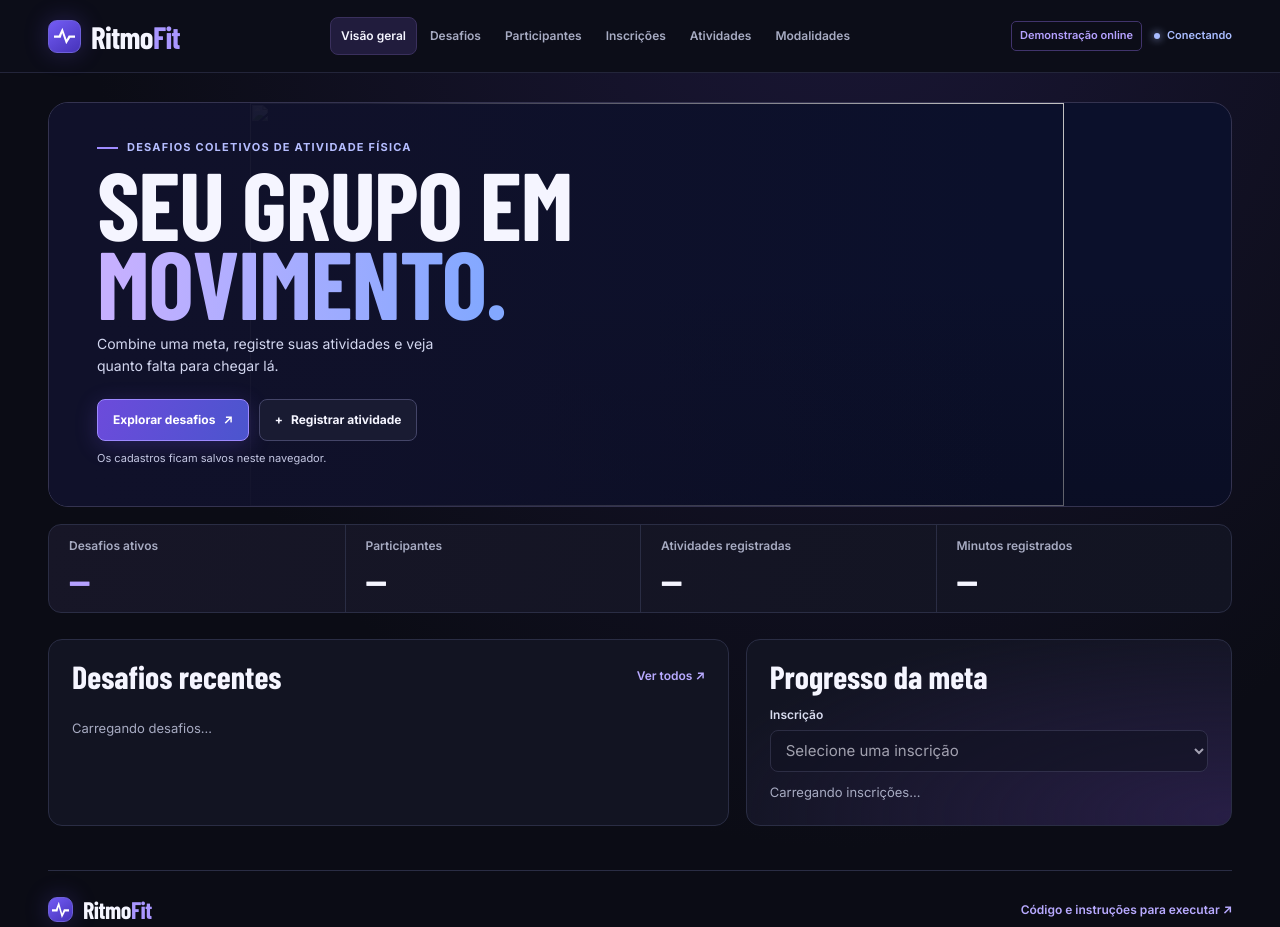
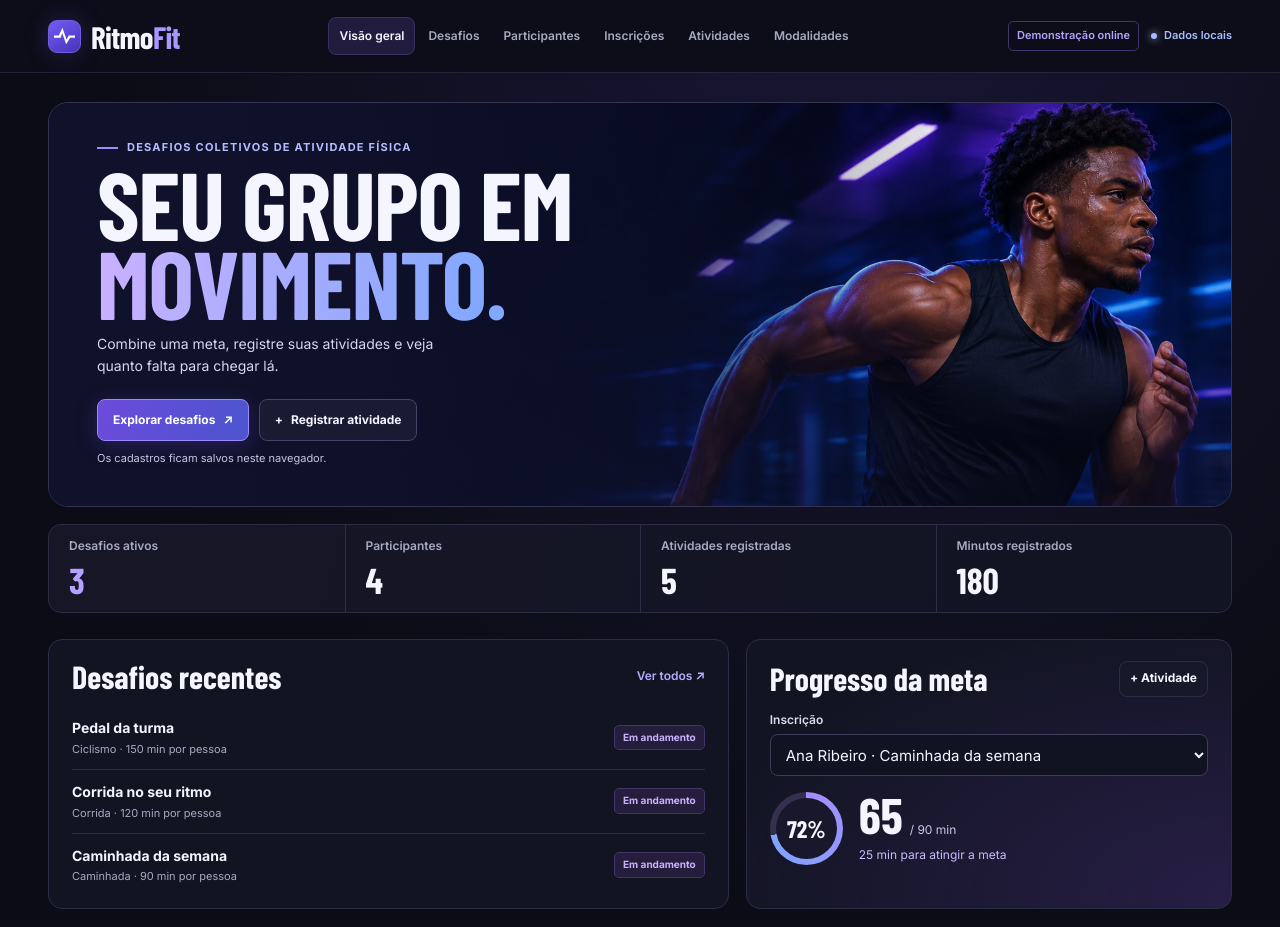
Before and after one commit to VictorHugodoCarmo/Projeto-RitmoFit, a plain HTML site: page index.html in a window 1280 px wide. Shown: the top 927 px of the page. Drawn offline with Linux system fonts and the light colour scheme; files that its build step writes are made by us from their sources; files whose address does not match are found by name.

Commit message:
Regenera a página publicada com os caminhos estáticos corretos

```diff
--- a/index.html
+++ b/index.html
@@ -6,11 +6,11 @@
   <meta name="description" content="Crie desafios de atividade física em grupo e acompanhe os minutos de cada participante.">
   <meta name="theme-color" content="#0b0c15">
   <title>RitmoFit | Desafios coletivos</title>
-  <link rel="stylesheet" href="./docs/static/css/estilo.css?v=db937c5cee65">
+  <link rel="stylesheet" href="./static/css/estilo.css?v=db937c5cee65">
 
-  <script src="./docs/static/js/pages.js?v=e9becf5c417d" defer></script>
+  <script src="./static/js/pages.js?v=e9becf5c417d" defer></script>
 
-  <script src="./docs/static/js/ritmofit.js?v=a4e9eaf79529" defer></script>
+  <script src="./static/js/ritmofit.js?v=a4e9eaf79529" defer></script>
 </head>
 <body class="modo-pages">
   <a class="pular" href="#conteudo">Pular para o conteúdo</a>
@@ -45,7 +45,7 @@
 
     <section id="tela-inicio" class="tela" aria-label="Visão geral">
       <section class="capa" aria-labelledby="titulo-capa">
-        <img class="capa-foto" src="./docs/static/images/pista-ritmofit.webp?v=980906ae7072" alt="" fetchpriority="high" width="1536" height="1024">
+        <img class="capa-foto" src="./static/images/pista-ritmofit.webp?v=980906ae7072" alt="" fetchpriority="high" width="1536" height="1024">
         <div class="capa-conteudo">
           <p class="capa-categoria">Desafios coletivos de atividade física</p>
           <h1 id="titulo-capa" tabindex="-1">Seu grupo em<br><em>movimento.</em></h1>
```
